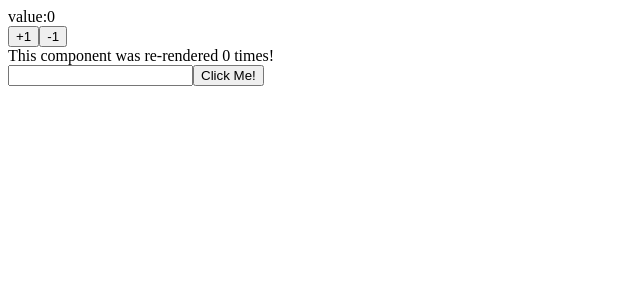
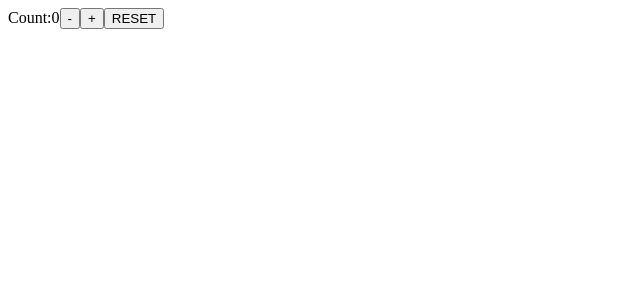
Before and after one commit to 1071sh/react-app-in-typescript, a React (Create React App) app: page / in a window 1280 px wide. Shown: the top 300 px of the page, without its empty margins (0-640 px from the left). Built offline with nearby package versions, Linux system fonts and the light colour scheme.

Commit message:
finish useReducer

```diff
--- a/src/App.tsx
+++ b/src/App.tsx
@@ -1,12 +1,12 @@
 import React from 'react';
-import Counter from "./Counter";
+import CounterWithReducer from "./CounterWithReducer";
 
 interface AppProps {
   message?: string,
 }
 
 const App: React.FunctionComponent<AppProps> = () => {
-  return <div><Counter /></div>;
+  return <div><CounterWithReducer /></div>;
 };
 
 App.defaultProps = {
--- /dev/null
+++ b/src/CounterWithReducer.tsx
@@ -0,0 +1,34 @@
+import React, { useReducer } from 'react';
+
+const initialState = { count: 0 };
+
+type StateType = { count: number };
+type ActionType = { type: 'decrement' | 'increment' | 'reset' }
+
+function reducer(state: StateType, action: ActionType): StateType | never {
+    switch (action.type) {
+        case 'increment':
+            return { count: state.count + 1 }
+        case 'decrement':
+            return { count: state.count - 1 }
+        case 'reset':
+            return initialState
+        default:
+            throw new Error();
+    }
+}
+
+function CounterWithReducer() {
+    const [state, dispatch] = useReducer(reducer, initialState);
+
+    return (
+        <>
+            Count:{state.count}
+            <button onClick={() => dispatch({ type: 'decrement' })}>-</button>
+            <button onClick={() => dispatch({ type: 'increment' })}>+</button>
+            <button onClick={() => dispatch({ type: 'reset' })}>RESET</button>
+        </>
+    )
+}
+
+export default CounterWithReducer;
```
